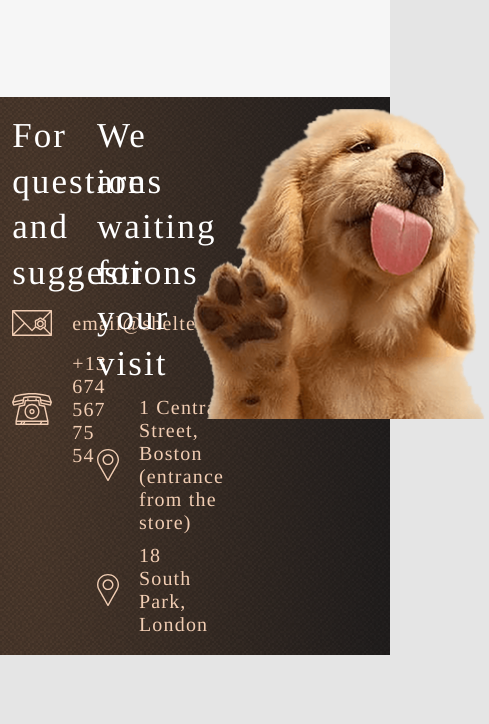
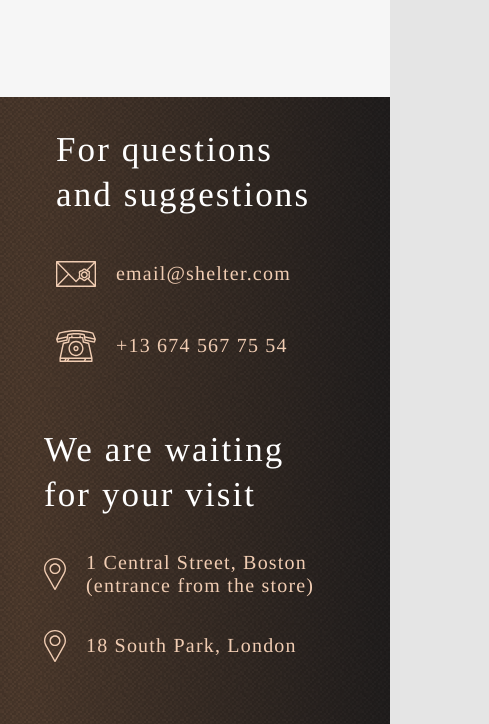
Before and after one commit to OlegSkar1/shelter, a website: page src/pages/main/index.html in a window 390 px wide. Shown: the part 7040-7764 px from the top of the page, 489 px wide, since content can reach past the window. Before the commit the page ends 7695 px from the top, so only its background shows below. Drawn offline with Linux system fonts and the light colour scheme.

Commit message:
feat: media-tablet main footer

```diff
--- a/src/scss/layout/main/_footer.scss
+++ b/src/scss/layout/main/_footer.scss
@@ -7,6 +7,13 @@
   @include padding-right(40, 1280);
   @include padding-top(40, 1280);
   @extend %flex-start;
+  flex-wrap: wrap;
+
+  @include media-tablet {
+    padding: 30px 30px 0;
+    justify-content: center;
+    gap: 65px 60px;
+  }
 }
 
 .content-container {
@@ -14,6 +21,10 @@
   @include margin-bottom(60, 1200);
   @extend %flex-start;
   flex-direction: column;
+
+  @include media-tablet {
+    margin: 0;
+  }
 
   h3 {
     @extend %h3;
@@ -35,25 +46,25 @@
 }
 
 .content-container__locate {
-  @include width(302, 1200);
+  width: 302px;
   .locate__title {
-    @include width(270, 302);
+    width: 270px;
   }
 }
 
 .content-container__contact {
-  @include width(278, 1200);
+  width: 278px;
 }
 
 .contact__phone,
 .contact__mail {
-  @include padding-top(40, 278);
+  padding-top: 40px;
 }
 
 .locate__boston-maps {
-  @include padding-top(33, 302);
+  padding-top: 33px;
 }
 
 .locate__london-maps {
-  @include padding-top(33, 302);
+  padding-top: 33px;
 }
```
Also changed, not shown: src/css/main.css, src/css/pets.css, 2 other files.
